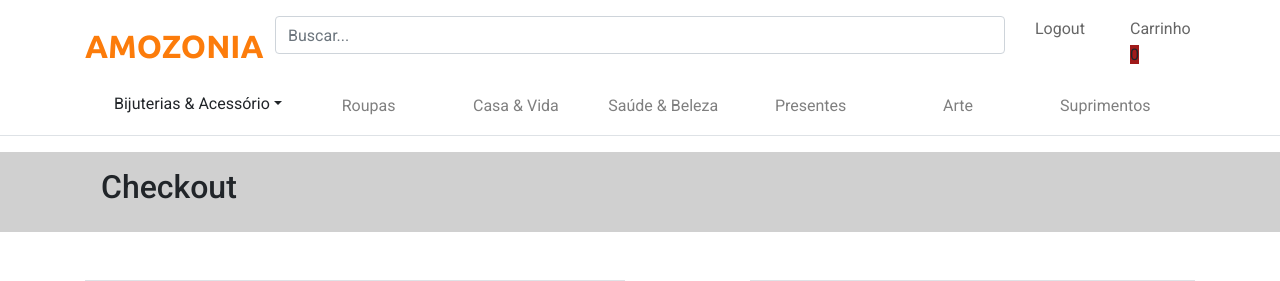
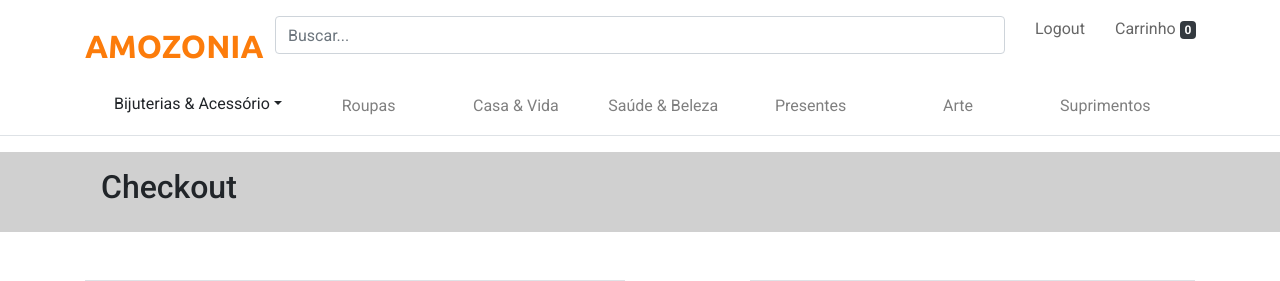
Before and after one commit to DePotterDev/e-commerce, a Django app: page /checkout/ in a window 1280 px wide. Shown: the top 281 px of the page. Run offline with Django 3.2, Linux system fonts and the light colour scheme; the visitor is signed in with stand-in values (Sample User, id 1); data that the repository does not hold is empty; some libraries are stand-ins or nearby versions.

Commit message:
Fixed error
Fixed error with the cart_template_tags

```diff
--- a/static_files/css/style.css
+++ b/static_files/css/style.css
@@ -189,8 +189,4 @@ figure {
   border: 0;
 }
 
-.cart-items-tag {
-  background-color: #A01A1A;
-}
-
 /*# sourceMappingURL=style.css.map */
--- a/static_files/scss/style.scss
+++ b/static_files/scss/style.scss
@@ -223,7 +223,3 @@ figure{
 .expiration input {
   border: 0;
 }
-
-.cart-items-tag{
-  background-color:#A01A1A;
-}
--- a/templates/navbar.html
+++ b/templates/navbar.html
@@ -17,8 +17,11 @@
                         <a href="{% url 'account_logout' %}">Logout</a>
                     </div>
                     <div class="col-md-1">
-                        <a href="#">Carrinho</a>
-                        <span class="cart-items-tag">{{ request.user | cart_item_count }}</span>
+                    <div class="row">
+                        <a href="#">Carrinho
+                        <span class="badge badge-dark">{{ request.user|cart_item_count }}</span>
+                        </a>
+                        </div>
                     </div>
 
                 {% else %}
```
Also changed, not shown: 1 other file.
